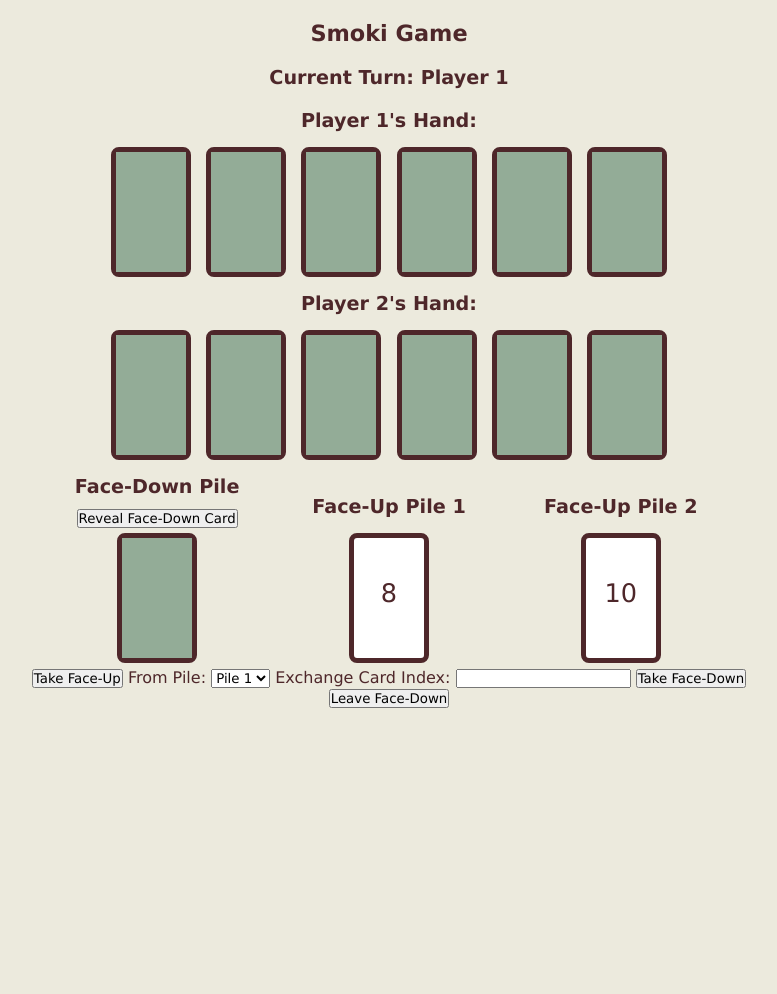
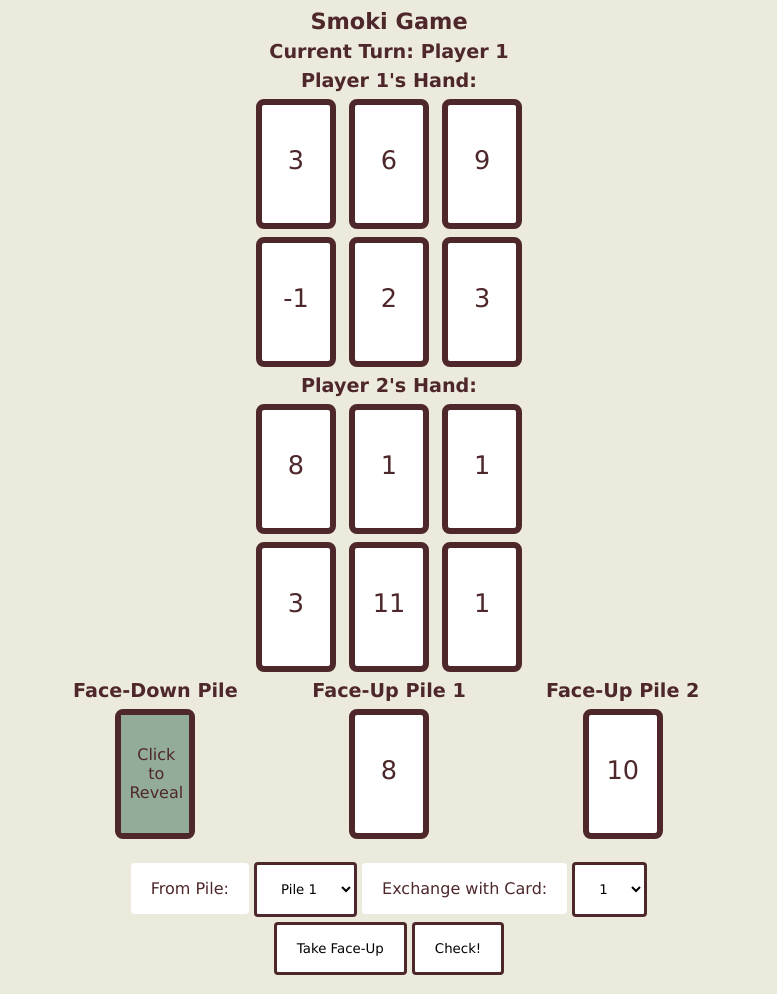
Before and after one commit to fhamowska/SmokiGame, a Flask app: page /game in a window 1280 px wide. Shown: the whole page, without its empty margins (251-1028 px from the left). Before the commit the page ends 708 px from the top, so only its background shows below. Run offline with Flask 3, Linux system fonts and the light colour scheme.

Commit message:
special actions

```diff
--- a/app.py
+++ b/app.py
@@ -111,24 +111,67 @@ class Game:
             # Invalid exchange_index
             return None
 
-    def leave_face_down_card(self, leave_pile_index):
+    def leave_face_down_card(self):
         if not self.face_down_pile:
             return None  # No cards in the face-down pile
 
         card = self.face_down_pile.pop()
 
         # Perform actions based on the game rules
-        if leave_pile_index == 1:
-            self.face_up_pile_1.append(card)
-        elif leave_pile_index == 2:
-            self.face_up_pile_2.append(card)
-        else:
-            return None  # Invalid leave_pile_index
+        self.face_up_pile_1.append(card)
 
         self.fill_piles()
         self.switch_to_next_player()
 
         return card
+
+@app.route('/end_screen', methods=['GET', 'POST'])
+def end_screen():
+    player_sums = []  # Initialize player_sums outside the if block
+    if request.method == 'POST':
+        # Iterate through all players
+        for player_hand in game.players:
+            for i, card in enumerate(player_hand):
+                if card.number == 11:
+                    # Handle edge cases for the card with number 11
+                    if i == 0:
+                        # First card can only take the value of the one on its right
+                        card.number = min(player_hand[i + 1].number, card.number)
+                    elif i == len(player_hand) - 1:
+                        # Last card can only take the value of the one on its left
+                        card.number = min(player_hand[i - 1].number, card.number)
+                    elif i % 3 == 0:
+                        # Cards at index 0, 3, 6 can only take the value of the one on their right
+                        card.number = min(player_hand[i + 1].number, card.number)
+                    elif i % 3 == 2:
+                        # Cards at index 2, 5, 8 can only take the value of the one on their left
+                        card.number = min(player_hand[i - 1].number, card.number)
+                    else:
+                        # All other cases, the card can take the value of the smallest from its left or right
+                        card.number = min(player_hand[i - 1].number, player_hand[i + 1].number, card.number)
+
+            # Now, check for the case of cards with the same value under each other (indexes 0, 3 and indexes 1, 4 and indexes 2, 5)
+            for i in range(0, len(player_hand) - 3, 3):
+                if player_hand[i].number == player_hand[i + 3].number:
+                    player_hand[i].number = 0
+                    player_hand[i + 3].number = 0
+
+                if player_hand[i + 1].number == player_hand[i + 4].number:
+                    player_hand[i + 1].number = 0
+                    player_hand[i + 4].number = 0
+
+                if player_hand[i + 2].number == player_hand[i + 5].number:
+                    player_hand[i + 2].number = 0
+                    player_hand[i + 5].number = 0
+
+            # Now, recalculate the sum of points for the player
+            player_sum = sum(card.number for card in player_hand)
+            player_sums.append(player_sum)
+
+    # Find the winner (player with the lowest sum of points)
+    winner_index = min(range(len(player_sums)), key=player_sums.__getitem__)
+
+    return render_template('end_screen.html', players=game.players, sums=player_sums, winner=winner_index)
 
 
 @app.route('/game', methods=['GET', 'POST'])
@@ -146,8 +189,7 @@ def game():
             card = game.take_face_down_card(exchange_index)
             revealed = True  # Set revealed status to True
         elif action == 'leave_face_down':
-            leave_pile_index = int(request.form['leave_pile_index'])
-            card = game.leave_face_down_card(leave_pile_index)
+            card = game.leave_face_down_card()
             revealed = False  # Reset revealed status
 
         return render_template('game.html',
--- a/static/css/main.css
+++ b/static/css/main.css
@@ -13,7 +13,7 @@ body {
 }
 
 .game-container {
-    padding: 10px;
+    padding: 5px;
     display: block;
     justify-content: center;
     align-items: center;
@@ -27,7 +27,7 @@ body {
 }
 
 h1, h2, h3{
-    padding: 10px;
+    padding: 3px;
     text-align: center;
     font-size: 1.2em;
     font-weight: 600;
@@ -47,6 +47,11 @@ h1 {
     display: inline-block;
     position: relative;
 }
+.hand {
+    width: 90%;
+    display: inline-block;
+    position: relative;
+}
 
 .card {
     display: inline-block;
@@ -54,9 +59,9 @@ h1 {
     background-color: white;
     width: 80px;
     height: 130px;
-    margin: 5px;
+    margin: 4px;
     border-radius: 8px;
-    border: solid 5px #4e272a;
+    border: solid 6px #4e272a;
 }
 
 .card p {
@@ -80,3 +85,47 @@ h1 {
 .face-down p {
     opacity: 0;
 }
+
+.click {
+    cursor: pointer;
+    position: absolute;
+    text-align: center;
+    padding-left: 2px;
+    padding-top: 30px;
+    width: 100%;
+    height: 100%;
+    z-index: 1;
+}
+
+.player-actions .hide-at-start {
+    display: none;
+}
+
+form {
+    padding: 14px;
+}
+label{
+    padding: 16px 20px;
+    border: none;
+    border-radius: 4px;
+    background-color: white;
+}
+select, button {
+    margin-top: 5px;
+    padding: 16px 20px;
+    border-radius: 4px;
+    background-color: white;
+    border: solid 3px #4e272a;
+    cursor: pointer
+}
+
+button:hover {
+    background-color: #93AC97;
+}
+
+button:active {
+    background-color: #4e272a;
+}
+p {
+    text-align: center;
+}
--- a/templates/game.html
+++ b/templates/game.html
@@ -15,12 +15,21 @@
         <div class="section">
             {% for card in player_hand %}
                 <div class="card">
-                            <div class="face-down">
+                    {% if loop.index0 != 0 and loop.index != 6 %}
+                        <div >
                             <p>
                                 {{ card.number }}{% if card.action %}{{ card.action }}{% endif %}
                             </p>
                         </div>
+                    {% else %}
+                        <p>
+                            {{ card.number }}{% if card.action %}{{ card.action }}{% endif %}
+                        </p>
+                    {% endif %}
                 </div>
+                {% if loop.index is divisibleby(3) and loop.index0 != 0 and loop.index != 6 %}
+                    <br>
+                {% endif %}
             {% endfor %}
         </div>
     </div>
@@ -31,10 +40,14 @@
             <div class="section">
                 <div class="pile">
                     <h3>Face-Down Pile</h3>
-                    <button id="revealButton" onclick="revealFaceDown()">Reveal Face-Down Card</button>
                     <div class="card">
+                    <div class="click" onclick="revealFaceDown()">
+                    Click<br>to<br>Reveal
+                    </div>
                         <div class="face-down">
-                            <p id="faceDownCard">{{ face_down_top.number }}{% if face_down_top.action %}{{ face_down_top.action }}{% endif %}</p>
+                            <p>
+                            {{ face_down_top.number }}{% if face_down_top.action %}{{ face_down_top.action }}{% endif %}
+                            </p>
                         </div>
                     </div>
                 </div>
@@ -67,18 +80,27 @@
 <div class="player-actions">
         <form method="post" action="{{ url_for('game') }}">
             <input type="hidden" name="player_index" value="0">
-            <button type="submit" name="action" value="take_face_up">Take Face-Up</button>
-            <label for="pile_index">From Pile:</label>
+            <label id="label_pile" for="pile_index">From Pile:</label>
             <select id="pile_index" name="pile_index">
                 <option value="1">Pile 1</option>
                 <option value="2">Pile 2</option>
             </select>
             <!-- Add input for exchange_index -->
-            <label for="exchange_index">Exchange Card Index:</label>
-            <input type="number" id="exchange_index" name="exchange_index" required>
-            <button type="submit" name="action" value="take_face_down">Take Face-Down</button>
-            <button type="submit" name="action" value="leave_face_down">Leave Face-Down</button>
+            <label for="exchange_index">Exchange with Card:</label>
+            <select id="exchange_index" name="exchange_index" required>
+            {% for i in range(6) %}
+                <option value="{{ i }}">{{ i+1 }}</option>
+            {% endfor %}
+            </select><br>
+            <button type="submit" name="action" value="take_face_up">Take Face-Up</button>
+            <button id="takeFaceDownBtn" type="submit" name="action" value="take_face_down" class="hide-at-start">Take Face-Down</button>
+            <button id="leaveFaceDownBtn" type="submit" name="action" value="leave_face_down" class="hide-at-start">Leave Face-Down</button>
+            <button id="checkBtn" type="submit" form="endScreenForm" formaction="{{ url_for('end_screen') }}">Check!</button>
         </form>
+            <form method="post" action="{{ url_for('end_screen') }}" id="endScreenForm" style="display: none;">
+                 <input type="hidden" name="dummy_input" value="dummy_value">
+            </form>
+            </div>
     </div>
 
     {% if action_result %}
@@ -91,9 +113,37 @@
     </div>
 <script>
     function revealFaceDown() {
-        document.getElementById('faceDownCard').style.opacity = '100%';
-        document.getElementById('faceDownCard').style.backgroundColor = 'white';
-        document.getElementById('revealButton').style.display = 'none';
+        var faceDownParagraph = document.querySelector('.pile .face-down p');
+        var clickDiv = document.querySelector('.pile .click');
+        var takeFaceUpButton = document.querySelector('button[value="take_face_up"]');
+        var takeFaceDownButton = document.getElementById('takeFaceDownBtn');
+        var leaveFaceDownButton = document.getElementById('leaveFaceDownBtn');
+        var checkBtn = document.getElementById('checkBtn');
+        var labelPile = document.getElementById('label_pile');
+        var pileIndex = document.getElementById('pile_index');
+
+        faceDownParagraph.style.opacity = '1';
+        faceDownParagraph.style.backgroundColor = 'white';
+        clickDiv.style.display = 'none';
+        takeFaceUpButton.style.display = 'none';
+        labelPile.style.display = 'none';
+        pileIndex.style.display = 'none';
+
+        // Show the buttons
+        takeFaceDownButton.style.display = 'inline-block';
+        leaveFaceDownButton.style.display = 'inline-block';
+
+        checkBtn.style.display = 'none';
+
+             // Get the card value
+        var cardValue = parseInt(faceDownParagraph.innerText);
+
+        // Show the buttons based on the card value
+        if (cardValue === 10) {
+            takeFaceDownButton.style.display = 'inline-block';
+            leaveFaceDownButton.style.display = 'none';
+            takeFaceDownButton.style.backgroundColor = 'red';
+        }
     }
 </script>
 {% endblock %}
```
Also changed, not shown: templates/end_screen.html (added, +35 -0 lines). Lines whose indentation alone changed are shown as unchanged.
